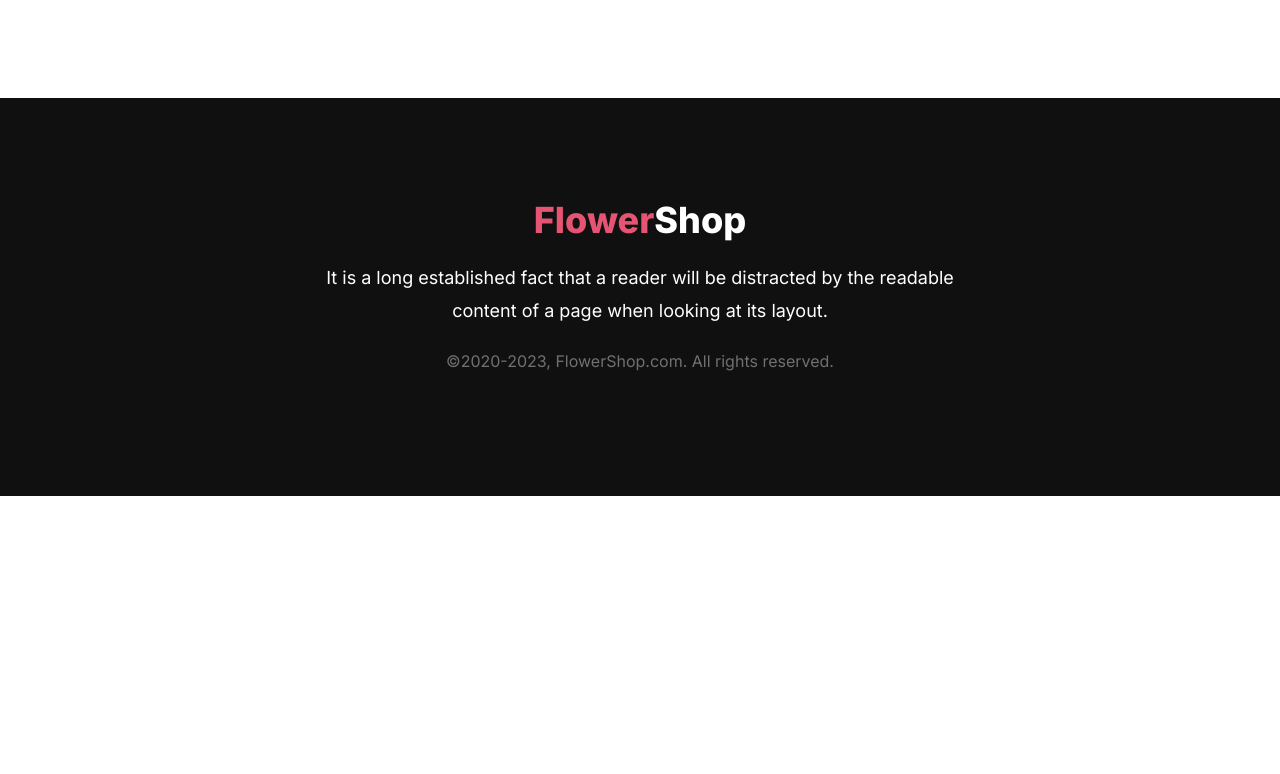
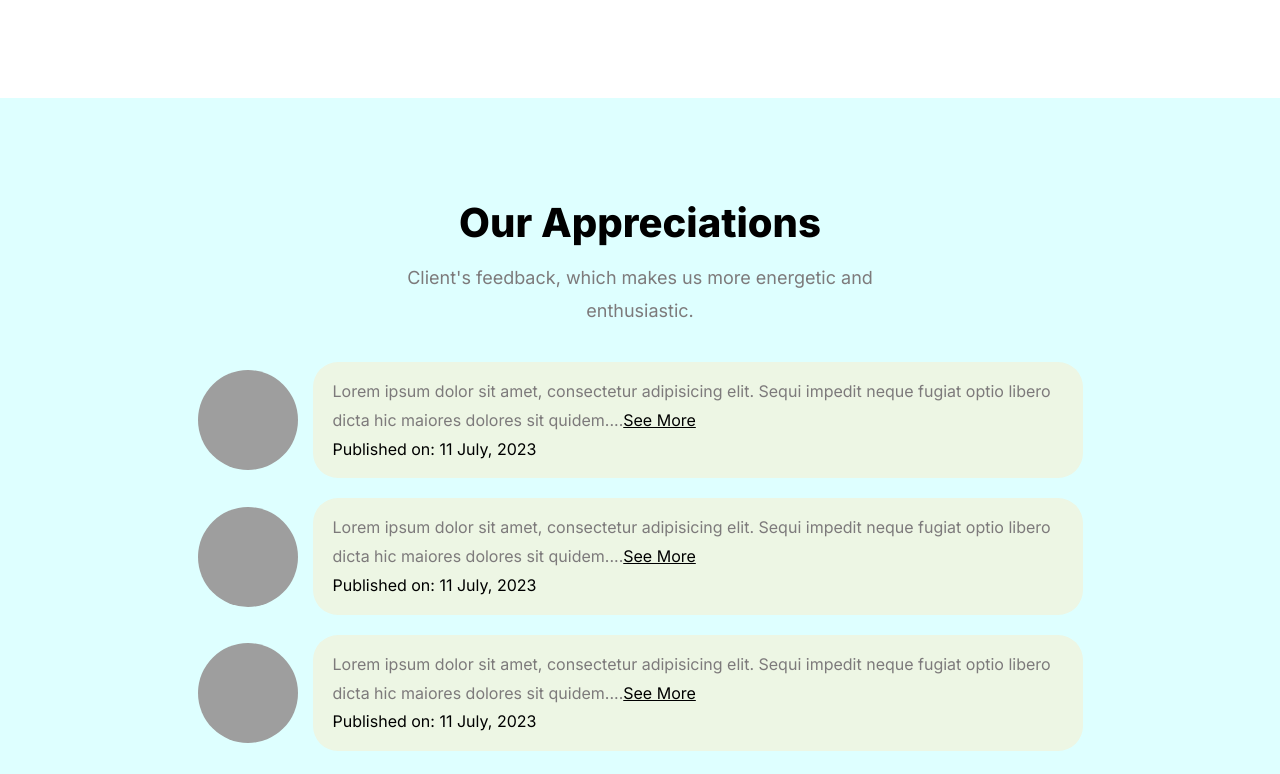
Before and after one commit to shamimfstack/flower-shop-assignment, a plain HTML site: page index.html in a window 1280 px wide. Shown: the part 3460-4234 px from the top of the page. Before the commit the page ends 3956 px from the top, so only its background shows below. Drawn offline with Linux system fonts and the light colour scheme; grey boxes are pictures that could not be loaded.

Commit message:
feedback added

```diff
--- a/index.html
+++ b/index.html
@@ -146,6 +146,7 @@
           </div>
         </div>
         <div class="container instagram-content-container">
+          <div class="instagram-items">
             <div class="item">
               <img
                 src="Flower Asset/Flower 01.png"
@@ -175,6 +176,7 @@
               />
             </div>
           </div>
+        </div>
 
         <div class="container deals-container">
           <div class="deals-section-details">
@@ -189,6 +191,45 @@
         </div>
       </section>
       <!-- instagram section ends here -->
+
+      <!-- feedback section starts here -->
+      <section class="feedback-section">
+        <div class="container feedback-container">
+          <div class="feedback-content">
+            <div class="section-header">
+              <h2 class="section-title">Our Appreciations</h2>
+              <p class="section-desc">
+                Client's feedback, which makes us more energetic and enthusiastic.
+              </p>
+            </div>
+            <div class="feedbacks">
+              <div class="feedback">
+                <img class="feedback-img" src="Flower Asset/customer-img.jpg" alt="customer profile image">
+                <div class="feedback-text">
+                  <p>Lorem ipsum dolor sit amet, consectetur adipisicing elit. Sequi impedit neque fugiat optio libero dicta hic maiores dolores sit quidem....<span>See More</span></p>
+                  <p class="published-time">Published on: <time datetime="2023-07-11">11 July, 2023</time></p>
+                </div>
+              </div>
+              <div class="feedback">
+                <img class="feedback-img" src="Flower Asset/customer-img.jpg" alt="customer profile image">
+                <div class="feedback-text">
+                  <p>Lorem ipsum dolor sit amet, consectetur adipisicing elit. Sequi impedit neque fugiat optio libero dicta hic maiores dolores sit quidem....<span>See More</span></p>
+                  <p class="published-time">Published on: <time datetime="2023-07-11">11 July, 2023</time></p>
+                </div>
+              </div>
+              <div class="feedback">
+                <img class="feedback-img" src="Flower Asset/customer-img.jpg" alt="customer profile image">
+                <div class="feedback-text">
+                  <p>Lorem ipsum dolor sit amet, consectetur adipisicing elit. Sequi impedit neque fugiat optio libero dicta hic maiores dolores sit quidem....<span>See More</span></p>
+                  <p class="published-time">Published on: <time datetime="2023-07-11">11 July, 2023</time></p>
+                </div>
+              </div>
+            </div>
+
+          </div>
+        </div>
+      </section>
+      <!-- feedback section ends here -->
     </main>
 
     <!-- footer section starts here -->
--- a/style.css
+++ b/style.css
@@ -200,6 +200,12 @@ header {
     margin-top: 20px;
 }
 
+.instagram-content-container .instagram-items {
+    /* margin: 0 auto; */
+    display: flex;
+    justify-content: space-between;
+}
+
 .instagram-content-container .item {
     width: 260px;
     margin: 0 8px;
@@ -236,7 +242,8 @@ header {
 
 .deals-content input[type="email"] {
     width: 500px;
-    padding: 12px;
+    font-size: 18px;
+    padding: 18px;
     margin-right: 10px;
     border: none;
     border-radius: 5px;
@@ -244,6 +251,50 @@ header {
 
 
 /* instagram section styles ends here */
+
+/* feedback section styles starts here */
+    .feedback-section {
+        background-color: rgb(222, 255, 255);
+    }
+
+    .feedback-container{}
+
+    .feedbacks {
+        margin: 20px 0;
+    }
+
+    .feedback {
+        display: flex;
+        justify-content: center;
+        align-items: center;
+        margin-bottom: 20px;
+    }
+
+    .feedback-img {
+        width: 100px;
+        height: 100px;
+        border-radius: 50%;
+        margin-right: 15px;
+    }
+
+    .feedback-text {
+        width: 70%;
+        /* border: 1px solid #000; */
+        padding: 15px 20px;
+        border-radius: 25px;
+        background-color: #edf6e4;
+    }
+
+    .feedback-text span {
+        color: #000;
+        text-decoration: underline;
+        cursor: pointer;
+    }
+
+    .feedback-text .published-time {
+        color: #000;
+    }
+/* feedback section styles ends here */
 
 /* footer section styles starts here */
 footer {
```
Also changed, not shown: 2 other files. Lines whose indentation alone changed are shown as unchanged.
